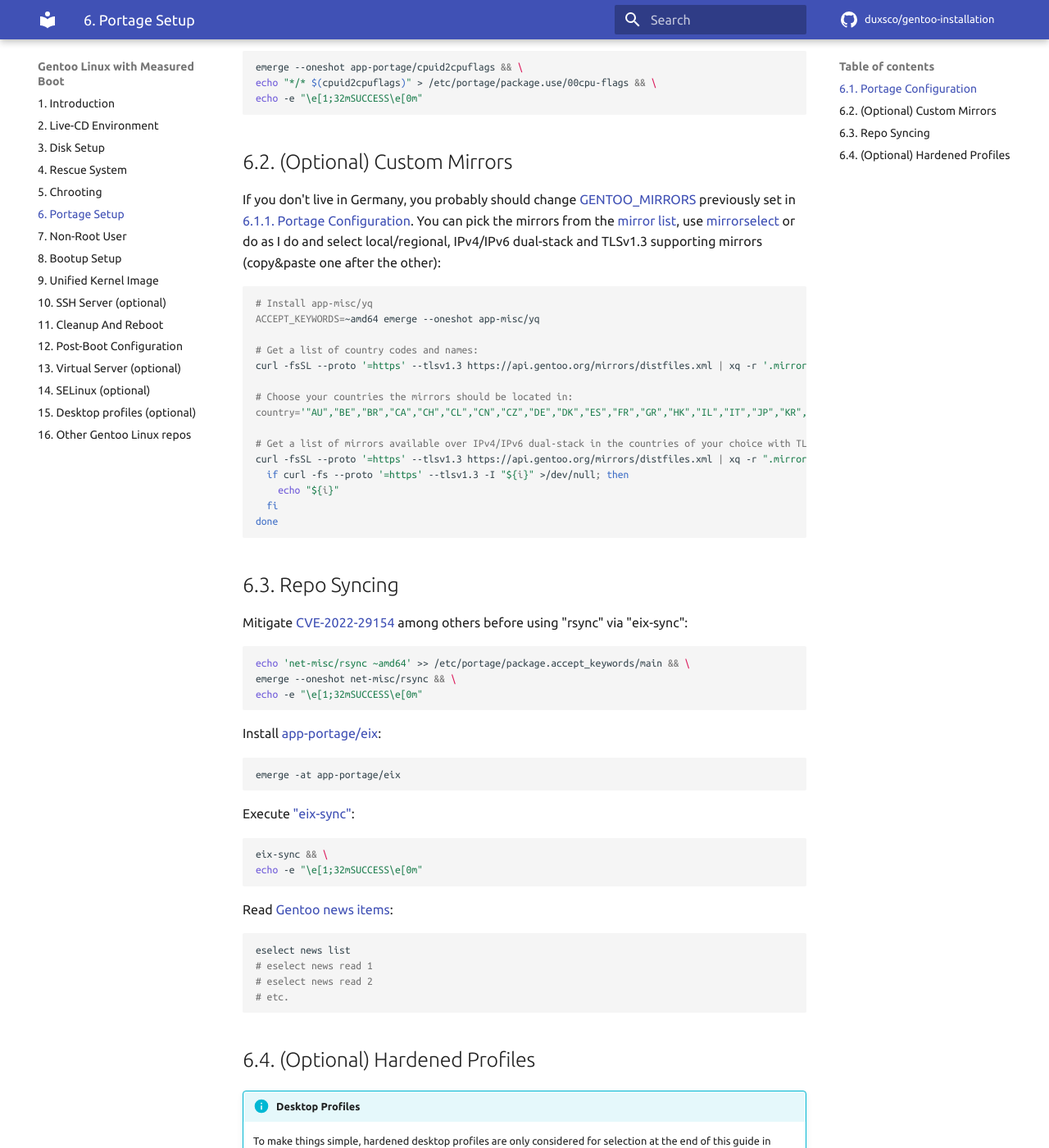
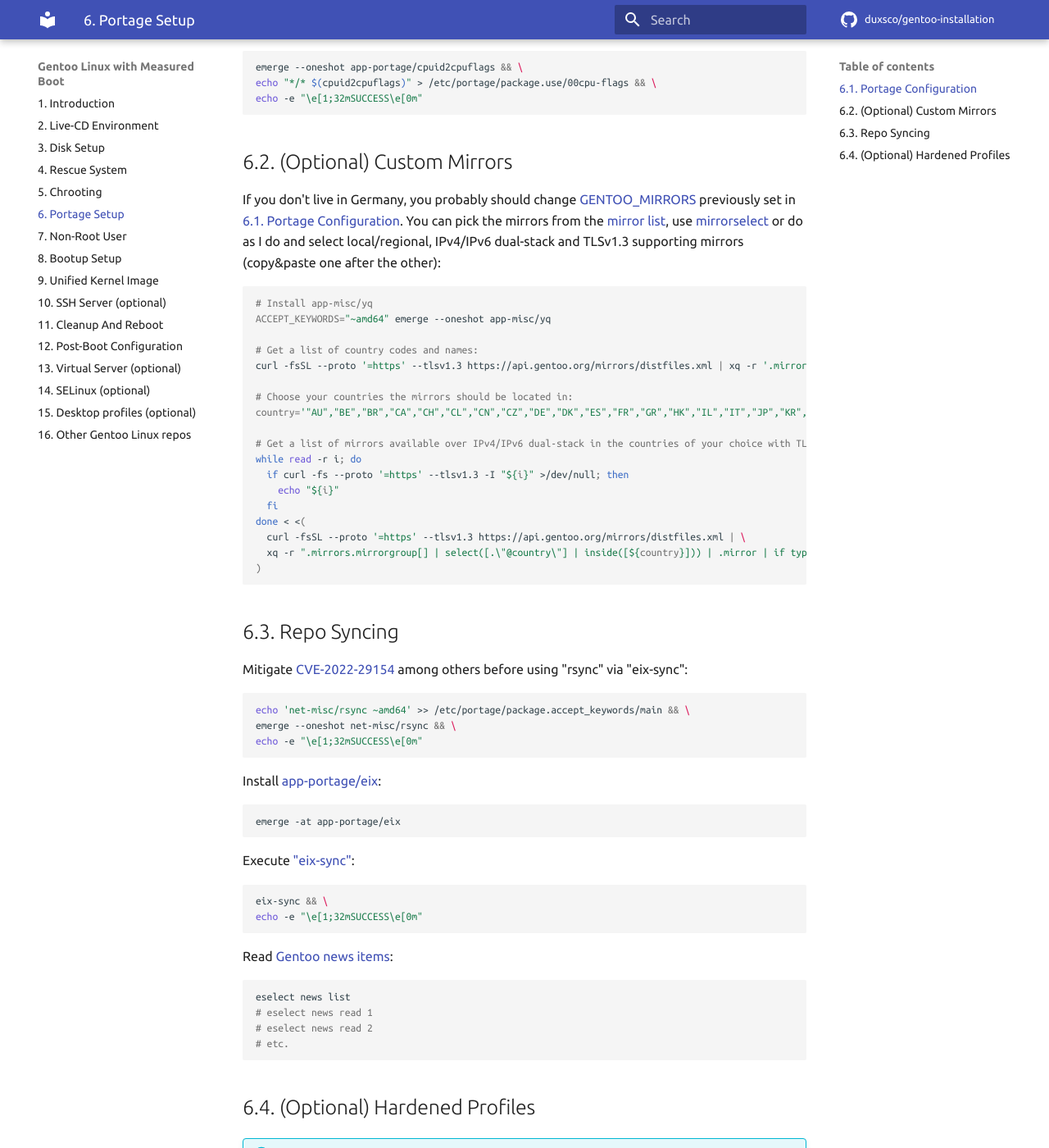
Before and after one commit to duxsco/gentoo-installation, an MkDocs documentation site: the page built from docs/portage_setup.md, in a window 1280 px wide and 1400 px high, scrolled down 1611 px. Shown: the whole window at 82% size. Built offline with MkDocs 1.6.1 and Material for MkDocs 9.7.7, drawn with Linux system fonts in a browser that asks for light colours; emoji names are drawn with the system emoji font; comment, search, counter and statistics services are not loaded; some of the changed text lies outside the part shown.

Commit message:
Update "6. Portage Setup"

````diff
--- a/docs/portage_setup.md
+++ b/docs/portage_setup.md
@@ -80,11 +80,11 @@ echo -e "\e[1;32mSUCCESS\e[0m"
 
 ## 6.2. (Optional) Custom Mirrors
 
-If you don't live in Germany, you probably should change [GENTOO_MIRRORS](https://wiki.gentoo.org/wiki/GENTOO_MIRRORS) previously set in [6.1.1. Portage Configuration](#611-portage-configuration). You can pick the mirrors from the [mirror list](https://www.gentoo.org/downloads/mirrors/), use [mirrorselect](https://wiki.gentoo.org/wiki/Mirrorselect) or do as I do and select local/regional, IPv4/IPv6 dual-stack and TLSv1.3 supporting mirrors (copy&paste one after the other):
+If you don't live in Germany, you probably should change [GENTOO_MIRRORS](https://wiki.gentoo.org/wiki/GENTOO_MIRRORS) previously set in [6.1. Portage Configuration](#61-portage-configuration). You can pick the mirrors from the [mirror list](https://www.gentoo.org/downloads/mirrors/), use [mirrorselect](https://wiki.gentoo.org/wiki/Mirrorselect) or do as I do and select local/regional, IPv4/IPv6 dual-stack and TLSv1.3 supporting mirrors (copy&paste one after the other):
 
 ```shell
 # Install app-misc/yq
-ACCEPT_KEYWORDS=~amd64 emerge --oneshot app-misc/yq
+ACCEPT_KEYWORDS="~amd64" emerge --oneshot app-misc/yq
 
 # Get a list of country codes and names:
 curl -fsSL --proto '=https' --tlsv1.3 https://api.gentoo.org/mirrors/distfiles.xml | xq -r '.mirrors.mirrorgroup[] | "\(.["@country"]) \(.["@countryname"])"' | sort -k2.2
@@ -93,11 +93,14 @@ curl -fsSL --proto '=https' --tlsv1.3 https://api.gentoo.org/mirrors/distfiles.x
 country='"AU","BE","BR","CA","CH","CL","CN","CZ","DE","DK","ES","FR","GR","HK","IL","IT","JP","KR","KZ","LU","NA","NC","NL","PH","PL","PT","RO","RU","SG","SK","TR","TW","UK","US","ZA"'
 
 # Get a list of mirrors available over IPv4/IPv6 dual-stack in the countries of your choice with TLSv1.3 support
-curl -fsSL --proto '=https' --tlsv1.3 https://api.gentoo.org/mirrors/distfiles.xml | xq -r ".mirrors.mirrorgroup[] | select([.\"@country\"] | inside([${country}])) | .mirror | if type==\"array\" then .[] else . end | .uri | if type==\"array\" then .[] else . end | select(.\"@protocol\" == \"http\" and .\"@ipv4\" == \"y\" and .\"@ipv6\" == \"y\" and (.\"#text\" | startswith(\"https://\"))) | .\"#text\"" | while read -r i; do
+while read -r i; do
   if curl -fs --proto '=https' --tlsv1.3 -I "${i}" >/dev/null; then
     echo "${i}"
   fi
-done
+done < <(
+  curl -fsSL --proto '=https' --tlsv1.3 https://api.gentoo.org/mirrors/distfiles.xml | \
+  xq -r ".mirrors.mirrorgroup[] | select([.\"@country\"] | inside([${country}])) | .mirror | if type==\"array\" then .[] else . end | .uri | if type==\"array\" then .[] else . end | select(.\"@protocol\" == \"http\" and .\"@ipv4\" == \"y\" and .\"@ipv6\" == \"y\" and (.\"#text\" | startswith(\"https://\"))) | .\"#text\""
+)
 ```
 
 ## 6.3. Repo Syncing
````
Also changed, not shown: other parts of docs/portage_setup.md (+2 -2 lines).
